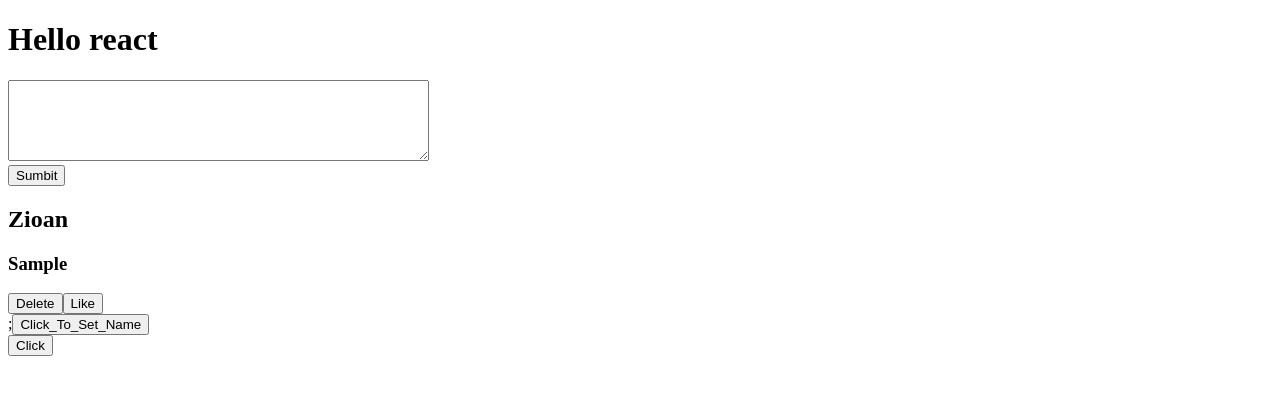
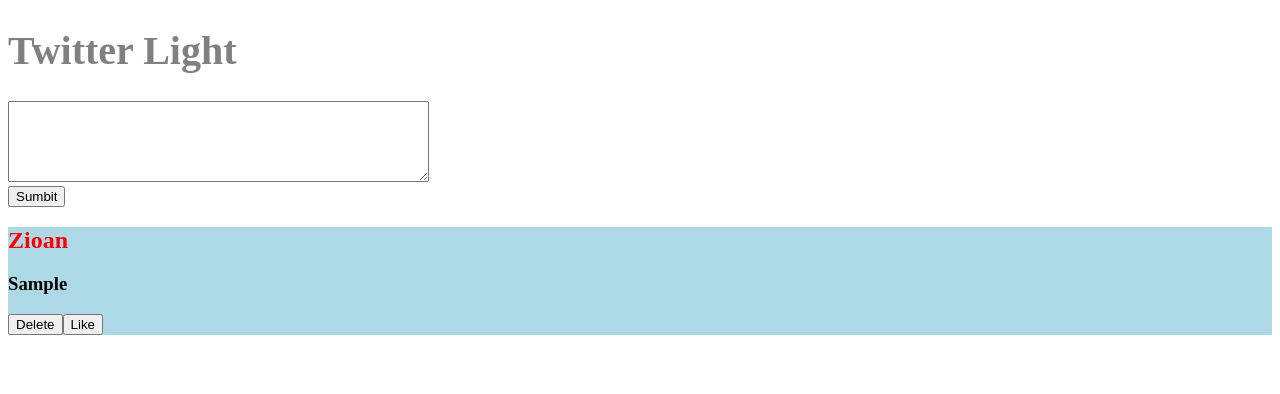
Before and after one commit to zioan/starter, a React (Create React App) app: page / in a window 1280 px wide. Both pictures are taken after typing "Sample" into the empty fields and a click on the button "Sumbit". Shown: the top 394 px of the page. Built offline with nearby package versions, Linux system fonts and the light colour scheme.

Commit message:
styling first method

```diff
--- a/src/App.js
+++ b/src/App.js
@@ -2,11 +2,12 @@
 //Import components
 import TweetList from "./components/TweetList";
 import CreateTweet from "./components/CreateTweet";
+import s from "./styles/App.module.css";
 
 //Create functions
-const sayHelloHandler = (user) => {
-  console.log(`Hello ${user}`);
-};
+// const sayHelloHandler = (user) => {
+//   console.log(`Hello ${user}`);
+// };
 
 function App() {
   //Here is the place to write normal js
@@ -18,7 +19,7 @@
 
   return (
     <div>
-      <h1>Hello react</h1>
+      <h1 className={s.title}>Twitter Light</h1>
       <CreateTweet
         textInput={textInput}
         setTextInput={setTextInput}
@@ -31,7 +32,7 @@
         tweets={tweets}
         setTweets={setTweets}
       />
-      <button onClick={() => sayHelloHandler("Mike")}>Click</button>
+      {/* <button onClick={() => sayHelloHandler("Mike")}>Click</button> */}
     </div>
   );
 }
--- a/src/components/Tweet.js
+++ b/src/components/Tweet.js
@@ -1,12 +1,13 @@
 import React from "react";
+import s from "../styles/Tweet.module.css";
 
 const Tweet = ({ name, tweet, tweets, setTweets }) => {
   const deleteTweet = () => {
     setTweets(tweets.filter((state) => state.id !== tweet.id));
   };
   return (
-    <div className="tweet">
-      <h2>{name}</h2>
+    <div className={s.tweet}>
+      <h2 className={s.title}>{name}</h2>
       <h3>{tweet.message}</h3>
       <button onClick={deleteTweet}>Delete</button>
       <button>Like</button>
--- a/src/components/TweetList.js
+++ b/src/components/TweetList.js
@@ -13,7 +13,7 @@
           key={tweet.id}
         />
       ))}
-      ;<button onClick={() => setName("John Doe")}>Click_To_Set_Name</button>
+      {/* <button onClick={() => setName("John Doe")}>Click_To_Set_Name</button> */}
     </div>
   );
 };
--- /dev/null
+++ b/src/styles/App.module.css
@@ -0,0 +1,4 @@
+.title {
+  color: grey;
+  font-size: 2.5rem;
+}
--- /dev/null
+++ b/src/styles/Tweet.module.css
@@ -0,0 +1,8 @@
+.title {
+  color: red;
+  font-size: 1.5rem;
+}
+
+.tweet {
+  background: lightblue;
+}
```
